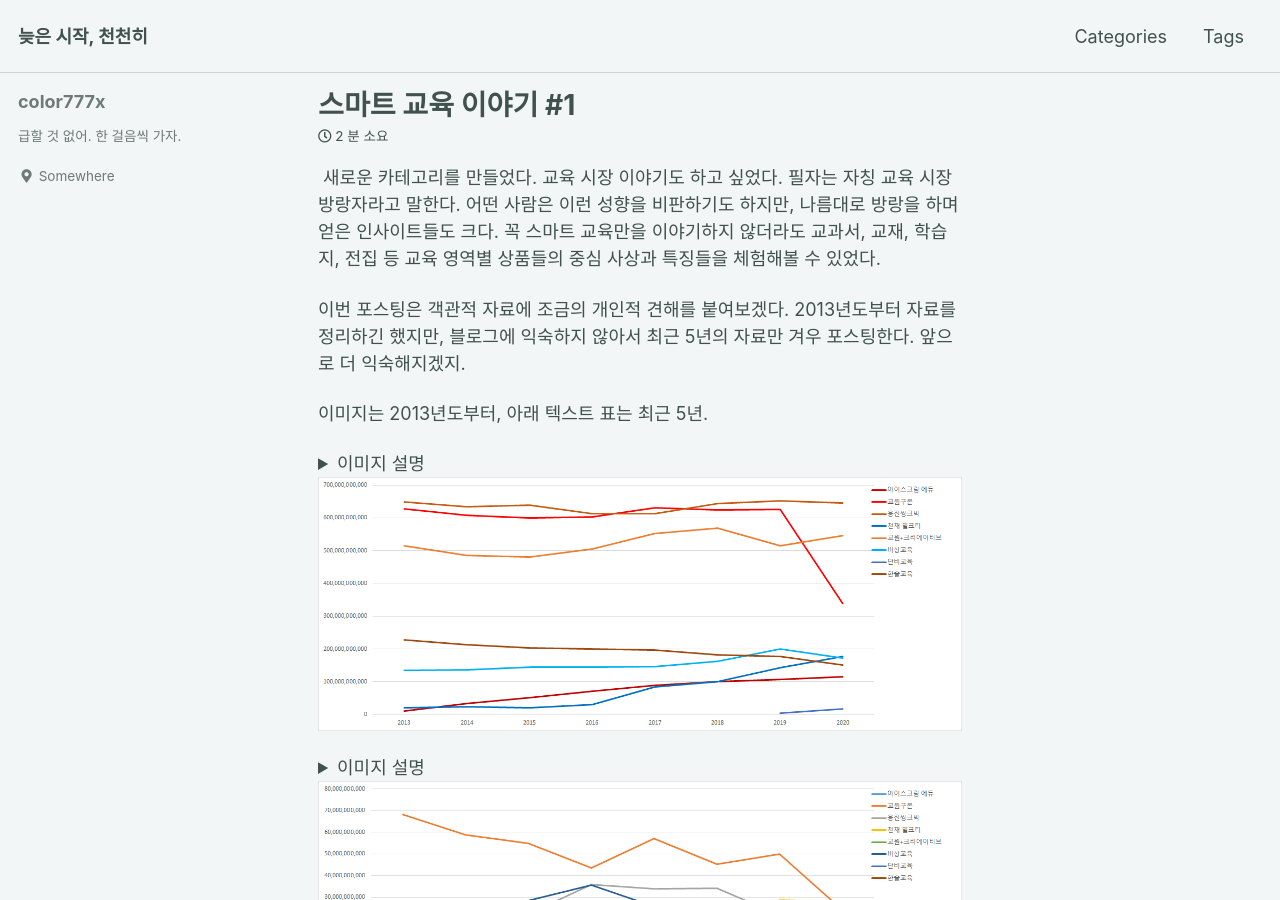
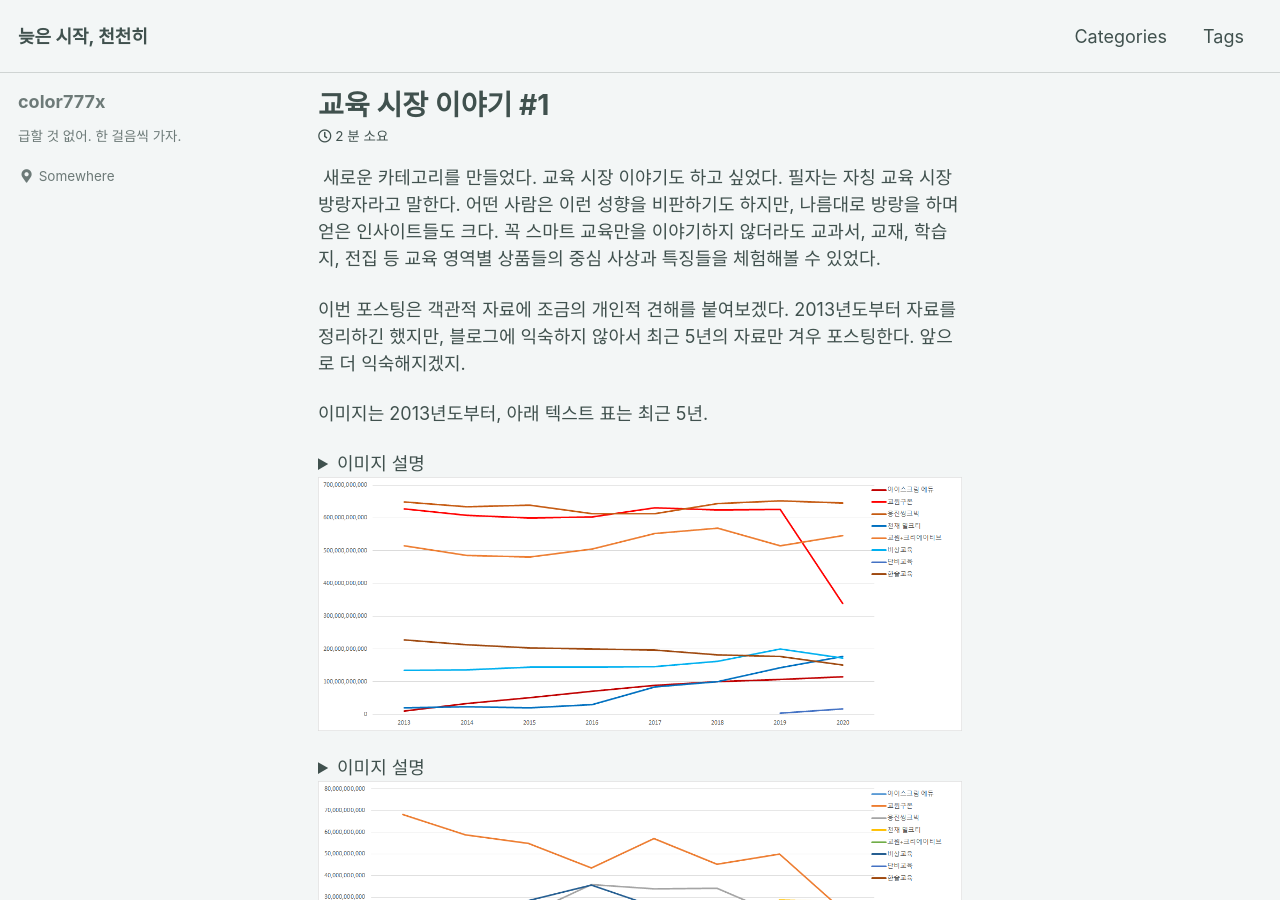
Before and after one commit to color777x/color777x.github.io, a Jekyll site: the page built from _posts/2021-06-18-EduMarket1.md, in a window 1280 px wide and 900 px high. Built offline with Jekyll 4.4.1, drawn with Linux system fonts in a browser that asks for light colours; cached includes are drawn as plain includes.

Commit message:
교육시장내용수정

```diff
--- a/_posts/2021-06-18-EduMarket1.md
+++ b/_posts/2021-06-18-EduMarket1.md
@@ -1,5 +1,5 @@
 ---
-title: "스마트 교육 이야기 #1"
+title: "교육 시장 이야기 #1"
 header:
 categories:
   - Education Industry Trends
```
